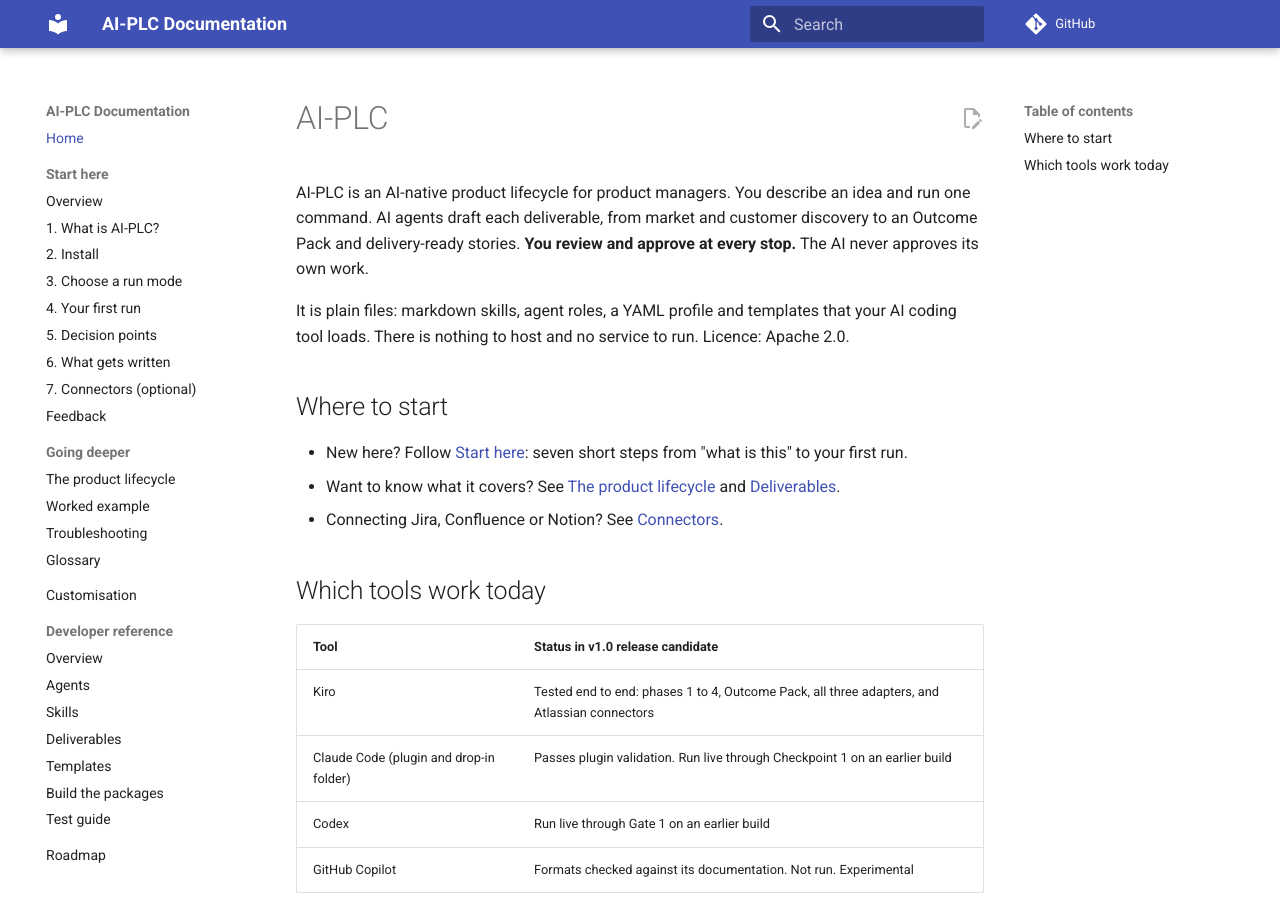
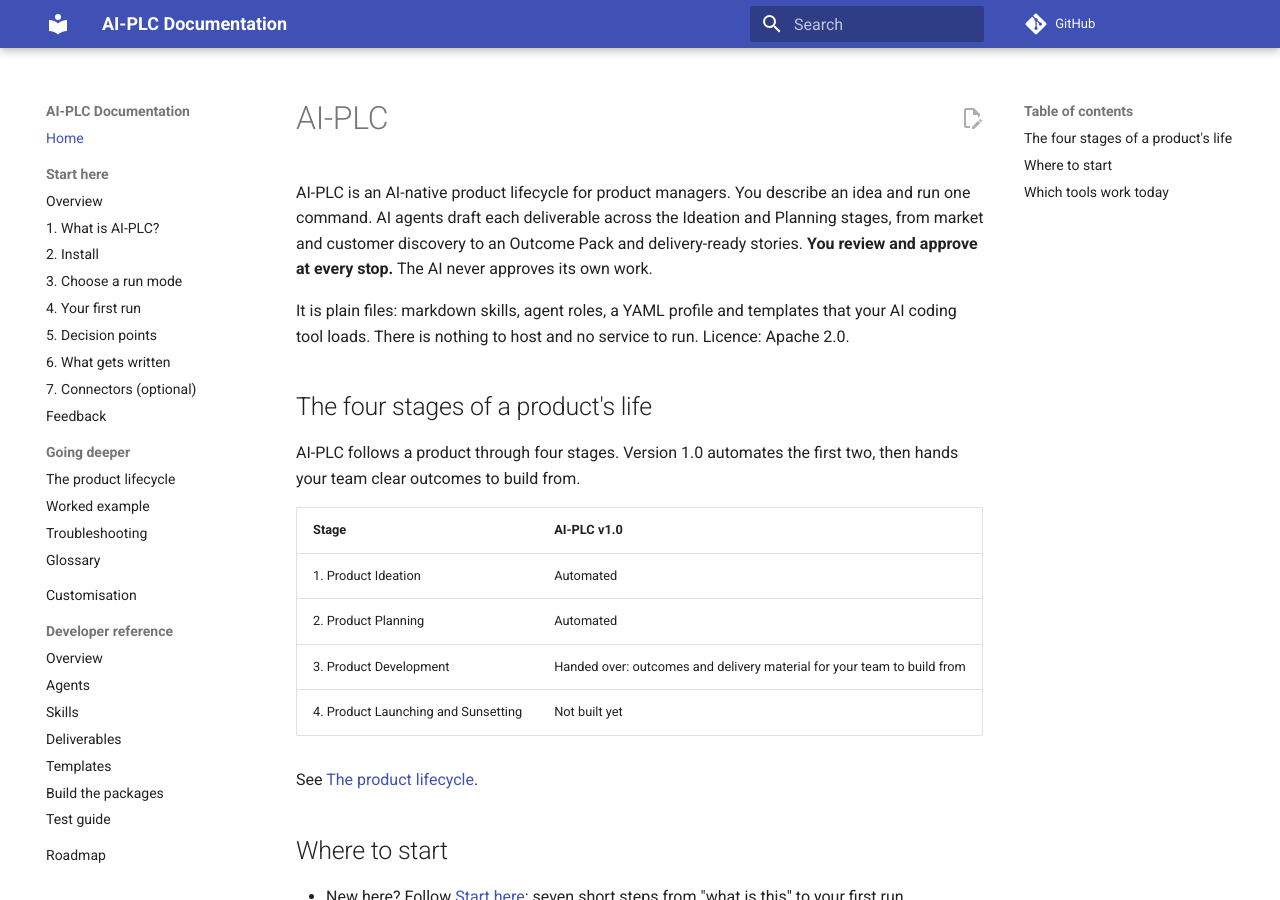
Before and after one commit to lasith-tekly/ai-plc, an MkDocs documentation site: the page built from docs/index.md, in a window 1280 px wide and 900 px high. Built offline with MkDocs 1.6.1 and Material for MkDocs 9.7.7, drawn with Linux system fonts in a browser that asks for light colours; comment, search, counter and statistics services are not loaded.

Commit message:
Intro pages: add the four lifecycle stages to the docs home, Start here, README, release notes and package README
Co-Authored-By: Claude Sonnet 5.5 <noreply@anthropic.com>
Claude-Session: https://claude.ai/code/session_01MWPVz2aHoek2etukWYAde9

```diff
--- a/docs/index.md
+++ b/docs/index.md
@@ -1,8 +1,21 @@
 # AI-PLC
 
-AI-PLC is an AI-native product lifecycle for product managers. You describe an idea and run one command. AI agents draft each deliverable, from market and customer discovery to an Outcome Pack and delivery-ready stories. **You review and approve at every stop.** The AI never approves its own work.
+AI-PLC is an AI-native product lifecycle for product managers. You describe an idea and run one command. AI agents draft each deliverable across the Ideation and Planning stages, from market and customer discovery to an Outcome Pack and delivery-ready stories. **You review and approve at every stop.** The AI never approves its own work.
 
 It is plain files: markdown skills, agent roles, a YAML profile and templates that your AI coding tool loads. There is nothing to host and no service to run. Licence: Apache 2.0.
+
+## The four stages of a product's life
+
+AI-PLC follows a product through four stages. Version 1.0 automates the first two, then hands your team clear outcomes to build from.
+
+| Stage | AI-PLC v1.0 |
+| --- | --- |
+| 1. Product Ideation | Automated |
+| 2. Product Planning | Automated |
+| 3. Product Development | Handed over: outcomes and delivery material for your team to build from |
+| 4. Product Launching and Sunsetting | Not built yet |
+
+See [The product lifecycle](guide/lifecycle.md).
 
 ## Where to start
 
```
Also changed, not shown: README.md (+11 -0 lines), RELEASE-NOTES-v1.0.md (+1 -0 lines), docs/guide/start-here.md (+2 -0 lines), 1 other file.
